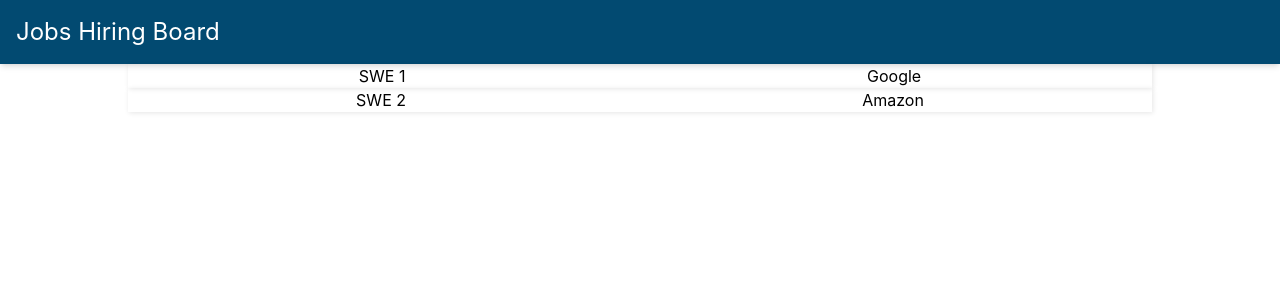
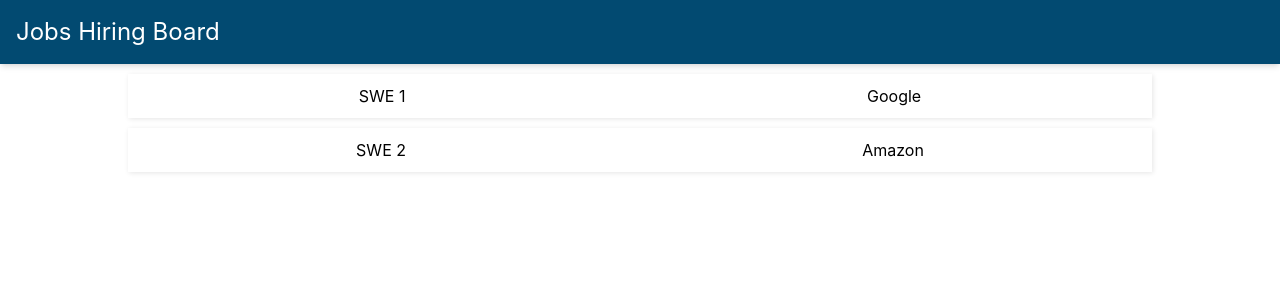
Before and after one commit to Kise07/jobBoardMvp, a React (Vite) app in the folder client/: page / in a window 1280 px wide. Shown: the top 300 px of the page. Built offline with nearby package versions, Linux system fonts and the light colour scheme.

Commit message:
fix: margin + padding of cards

```diff
--- a/client/src/index.css
+++ b/client/src/index.css
@@ -1,7 +1,8 @@
 .job {
   width: 80%;
-  margin: 0 auto;
+  margin: 10px auto;
   display: flex;
   box-shadow: 1px 1px 5px rgba(0, 0, 0, 0.1);
   justify-content: space-around;
+  padding: 10px 0;
 }
```
